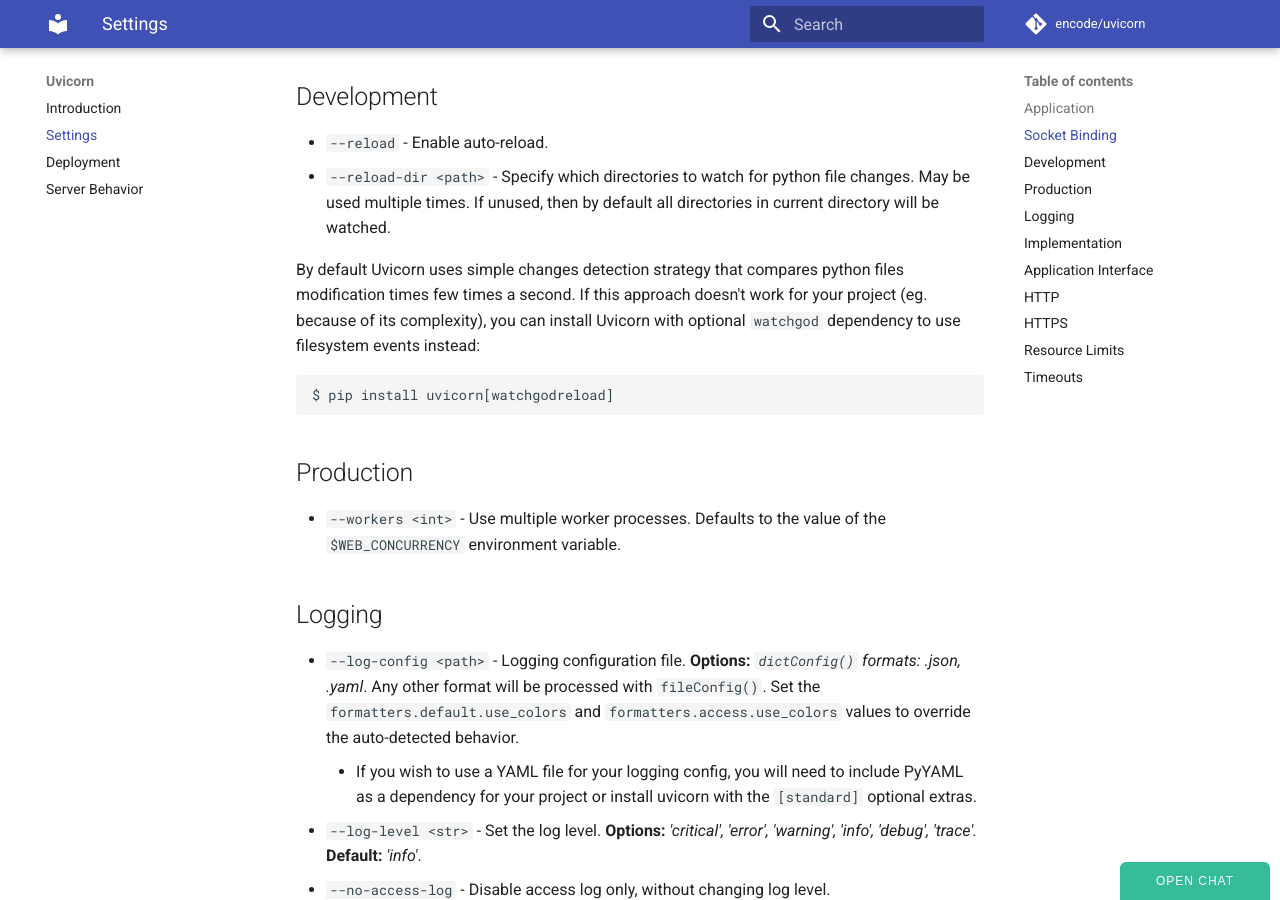
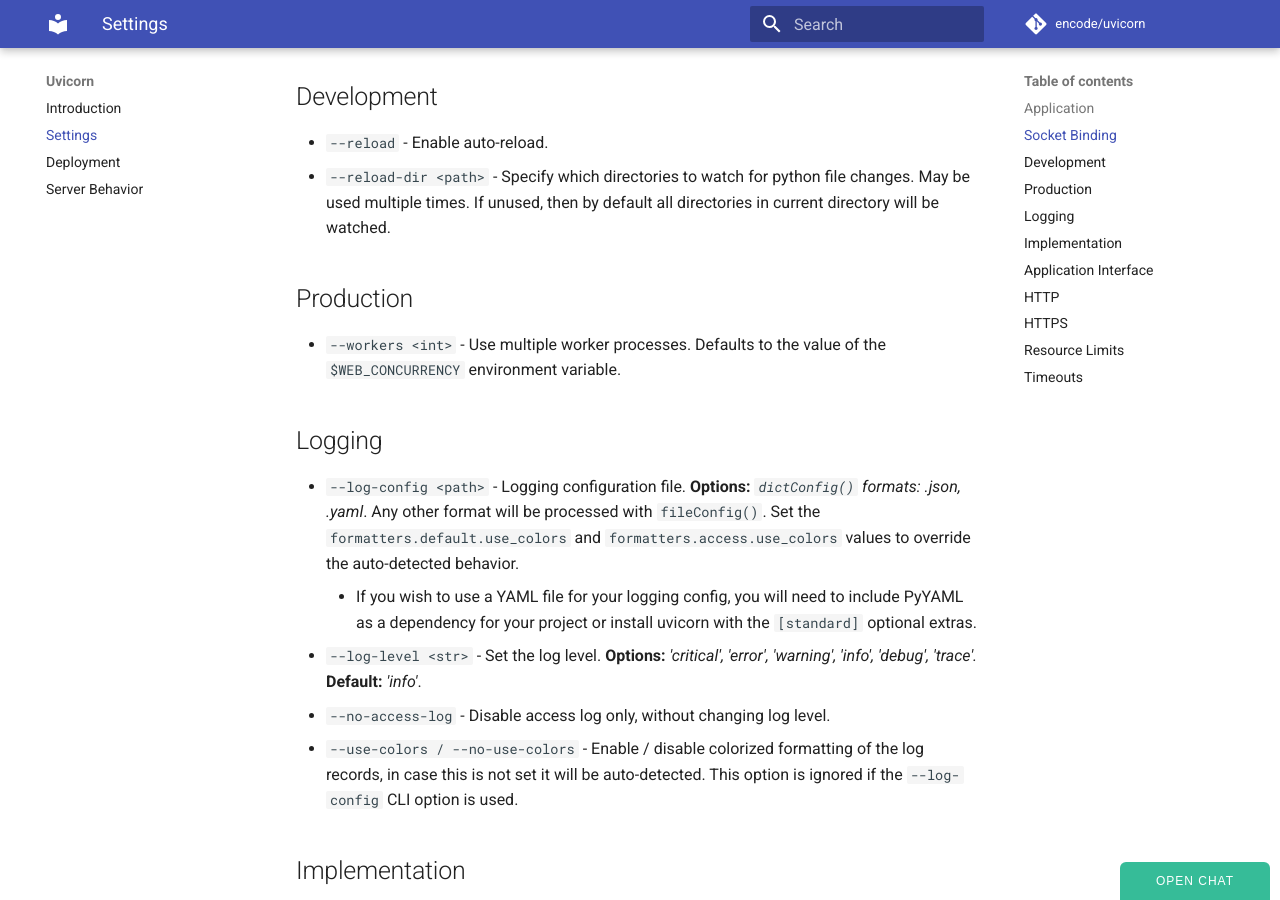
Before and after one commit to encode/uvicorn, an MkDocs documentation site: the page built from docs/settings.md, in a window 1280 px wide and 900 px high, scrolled down 703 px. Built offline with MkDocs 1.6.1 and Material for MkDocs 9.7.7, drawn with Linux system fonts in a browser that asks for light colours; comment, search, counter and statistics services are not loaded.

Commit message:
Fix docs about reloader (#907)

````diff
--- a/docs/settings.md
+++ b/docs/settings.md
@@ -21,12 +21,6 @@
 
 * `--reload` - Enable auto-reload.
 * `--reload-dir <path>` - Specify which directories to watch for python file changes. May be used multiple times. If unused, then by default all directories in current directory will be watched.
-
-By default Uvicorn uses simple changes detection strategy that compares python files modification times few times a second. If this approach doesn't work for your project (eg. because of its complexity), you can install Uvicorn with optional `watchgod` dependency to use filesystem events instead:
-
-```
-$ pip install uvicorn[watchgodreload]
-```
 
 ## Production
 
````
